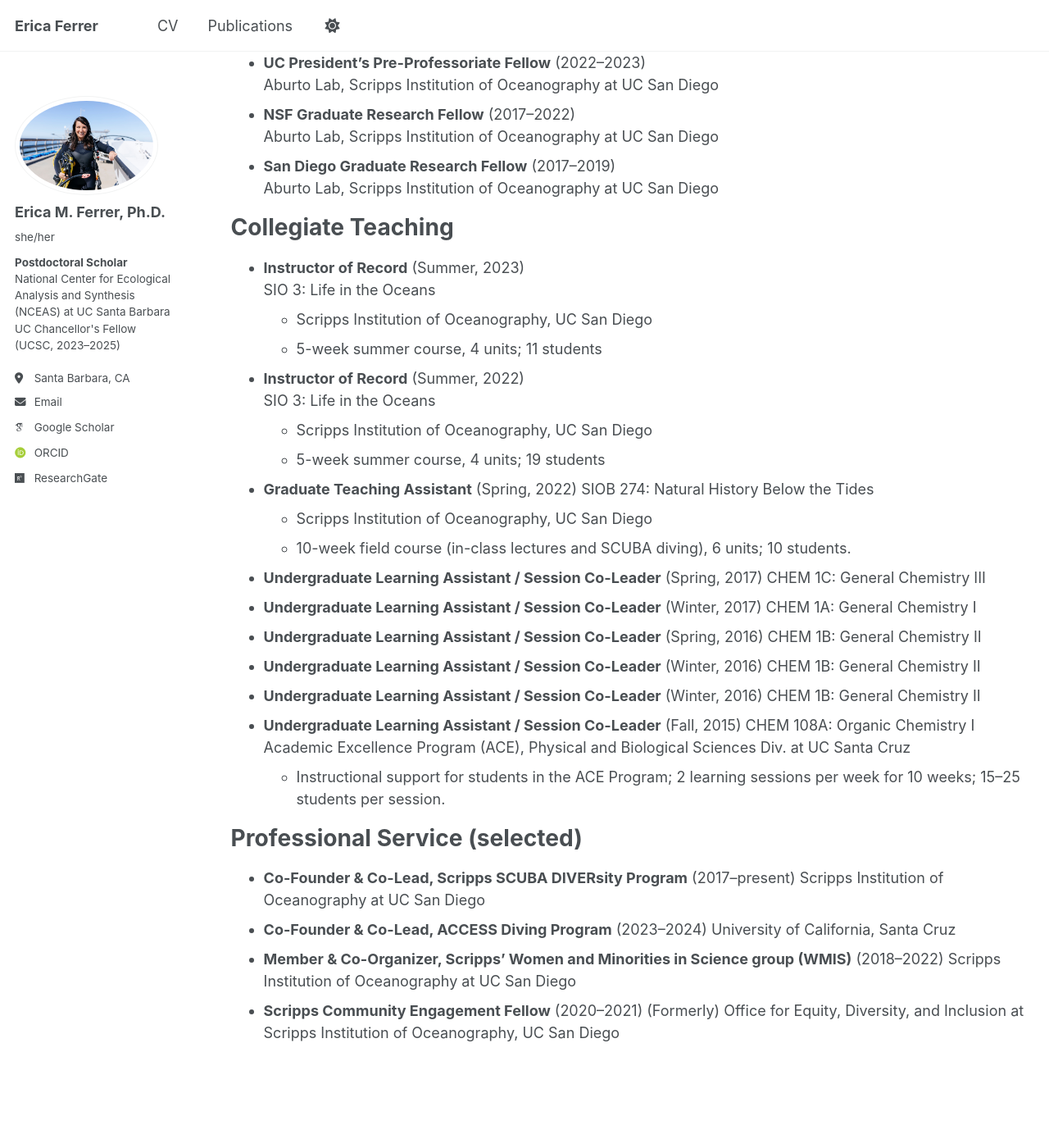
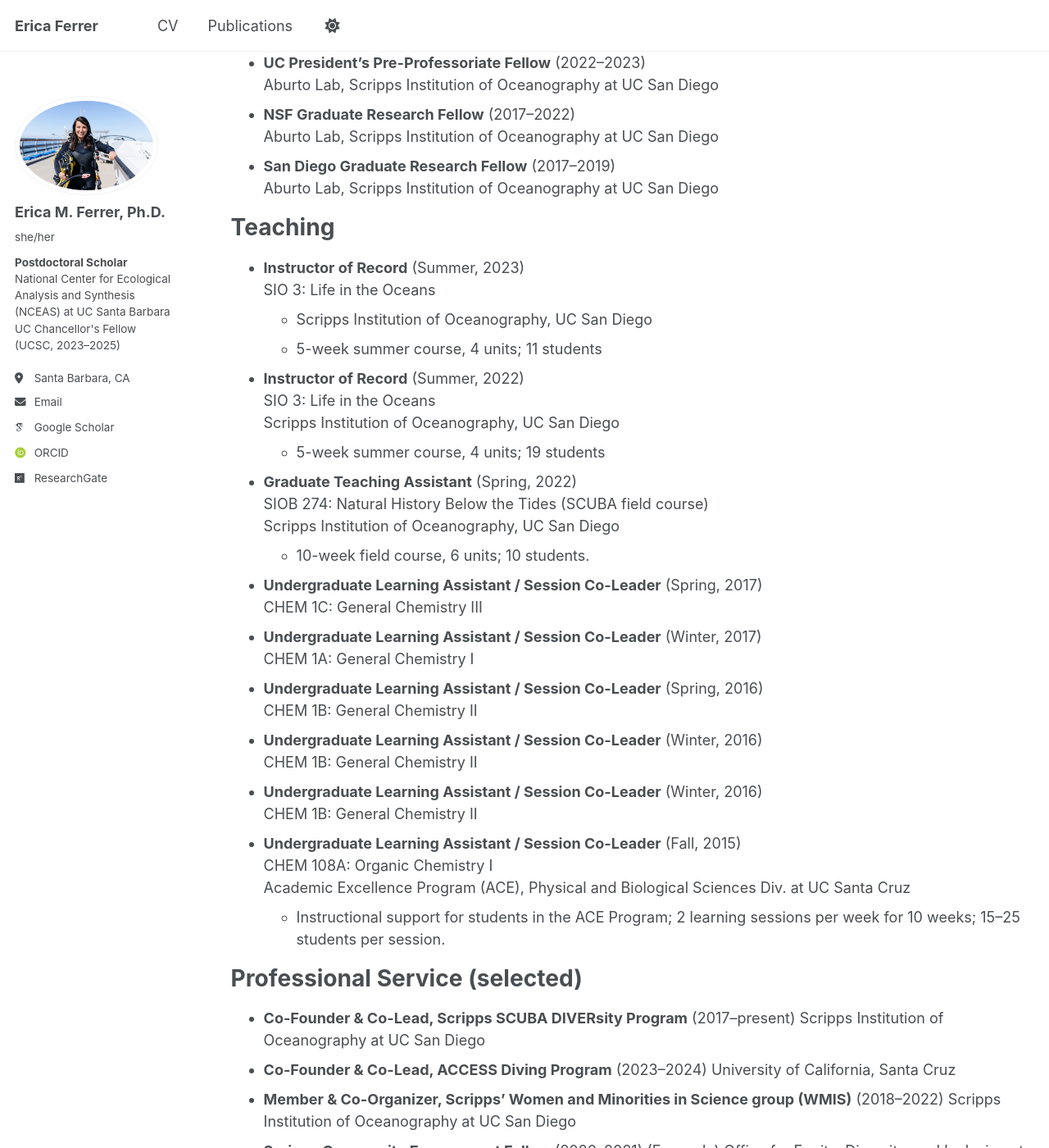
Before and after one commit to emferrer/emferrer.github.io, a Jekyll site: the page built from _pages/cv.md, in a window 1280 px wide and 1400 px high, scrolled down 596 px. Shown: the whole window at 82% size. Built offline with Jekyll 4.4.1, drawn with Linux system fonts in a browser that asks for light colours; some web fonts are replaced; a script that is not in the unit is left out.

Commit message:
Update cv.md
Continued changes to CV

```diff
--- a/_pages/cv.md
+++ b/_pages/cv.md
@@ -29,7 +29,7 @@ Work Experience
   Aburto Lab, Scripps Institution of Oceanography at UC San Diego
 
 
-Collegiate Teaching
+Teaching
 ======
 * <b>Instructor of Record</b> (Summer, 2023)
   SIO 3: Life in the Oceans
@@ -38,13 +38,13 @@ Collegiate Teaching
 
 * <b>Instructor of Record</b> (Summer, 2022)
   SIO 3: Life in the Oceans
-  * Scripps Institution of Oceanography, UC San Diego
+  Scripps Institution of Oceanography, UC San Diego
   * 5-week summer course, 4 units; 19 students
 
 * <b>Graduate Teaching Assistant</b> (Spring, 2022)
-  SIOB 274: Natural History Below the Tides
-  * Scripps Institution of Oceanography, UC San Diego <br>
-  * 10-week field course (in-class lectures and SCUBA diving), 6 units; 10 students.
+  SIOB 274: Natural History Below the Tides (SCUBA field course)
+  Scripps Institution of Oceanography, UC San Diego
+  * 10-week field course, 6 units; 10 students.
 
 * <b>Undergraduate Learning Assistant / Session Co-Leader</b> (Spring, 2017)
   CHEM 1C: General Chemistry III
```
